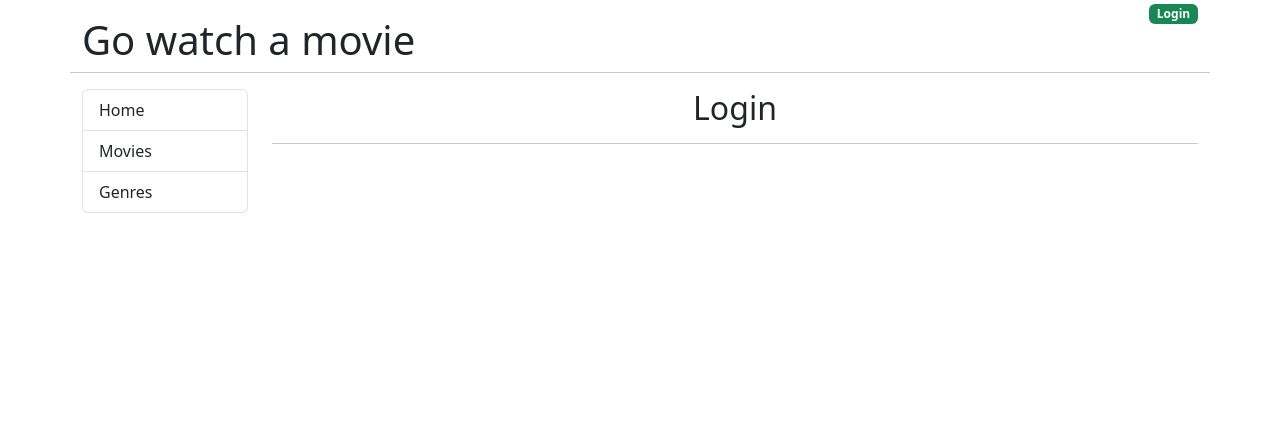
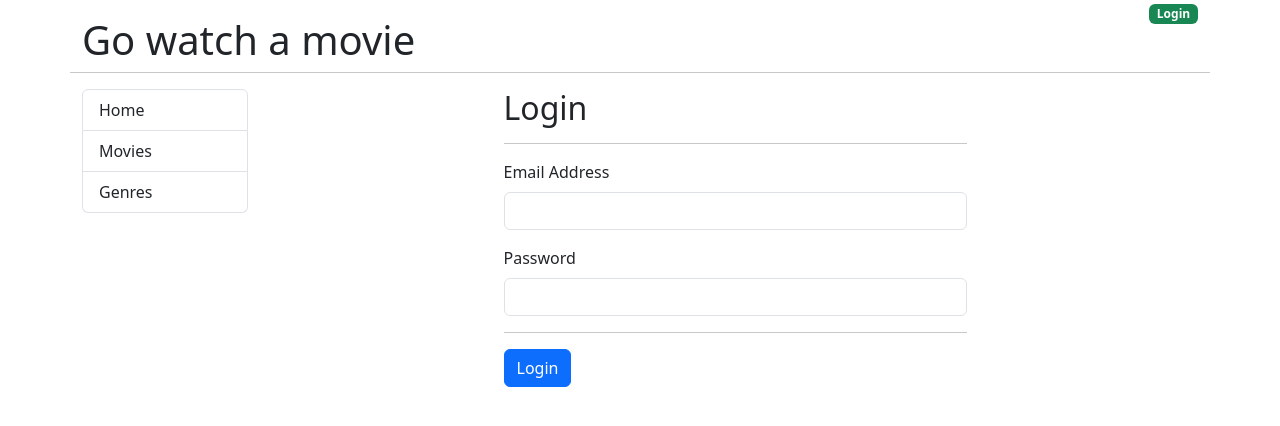
Before and after one commit to srajalingam/movieApp, a React (Create React App) app in the folder frontend/: page /login in a window 1280 px wide. Shown: the top 426 px of the page. Built offline with nearby package versions, Linux system fonts and the light colour scheme.

Commit message:
Use outlet context to pass the parent funtion to child function

```diff
--- a/frontend/src/App.js
+++ b/frontend/src/App.js
@@ -38,7 +38,12 @@
           </nav>
         </div>
         <div className="col-md-10">
-          <Outlet/>
+          <Outlet context={{
+            jwtToken,
+            setJwtToken
+          }}
+
+          />
         </div>
       </div>
     </div>
--- a/frontend/src/components/Login.js
+++ b/frontend/src/components/Login.js
@@ -1,9 +1,49 @@
+import { useState } from "react"
+import Input from "./form/Input"
+import { useOutletContext } from "react-router-dom"
 
 const Login=()=>{
+    const [email,setEmail]=useState("")
+    const [password,setPassword]=useState("")
+
+    const {setJwtToken} = useOutletContext();
+
+    const handleSubmit=(event)=>{
+        event.preventDefault()
+        console.log(email,password)
+        if(email==="admin@example.com"){
+            setJwtToken("abc")
+        }
+    }
     return(
-       <div className="text-center">
+       <div className="col-md-6 offset-3">
             <h2>Login</h2>
             <hr/>
+
+            <form onSubmit={handleSubmit}>
+                <Input
+                    title="Email Address"
+                    type="email"
+                    className="form-control"
+                    name="email"
+                    autoComplete="email-new"
+                    onChange={(event)=>setEmail(event.target.value)}
+                />
+                 <Input
+                    title="Password"
+                    type="password"
+                    className="form-control"
+                    name="password"
+                    autoComplete="password-new"
+                    onChange={(event)=>setPassword(event.target.value)}
+                />
+                <hr/>
+                <input
+                    type="submit"
+                    className="btn btn-primary"
+                    value="Login"
+                ></input>
+            </form>
         </div>
     )
 }
--- /dev/null
+++ b/frontend/src/components/form/Input.js
@@ -0,0 +1,25 @@
+import { forwardRef } from "react"
+
+const Input=forwardRef((props,ref)=>{
+    return(
+        <div className="mb-3">
+            <label htmlFor={props.name} className="form-label">
+                {props.title}
+            </label>
+            <input
+                type={props.type}
+                className={props.className}
+                id={props.name}
+                ref={ref}
+                name={props.name}
+                placeholder={props.placeholder}
+                onChange={props.onChange}
+                autoComplete={props.autoComplete}
+                value={props.value}
+            ></input>
+            <div className={props.errorDiv}>{props.errorMsg}</div>
+        </div>
+    )
+})
+
+export default Input
```
